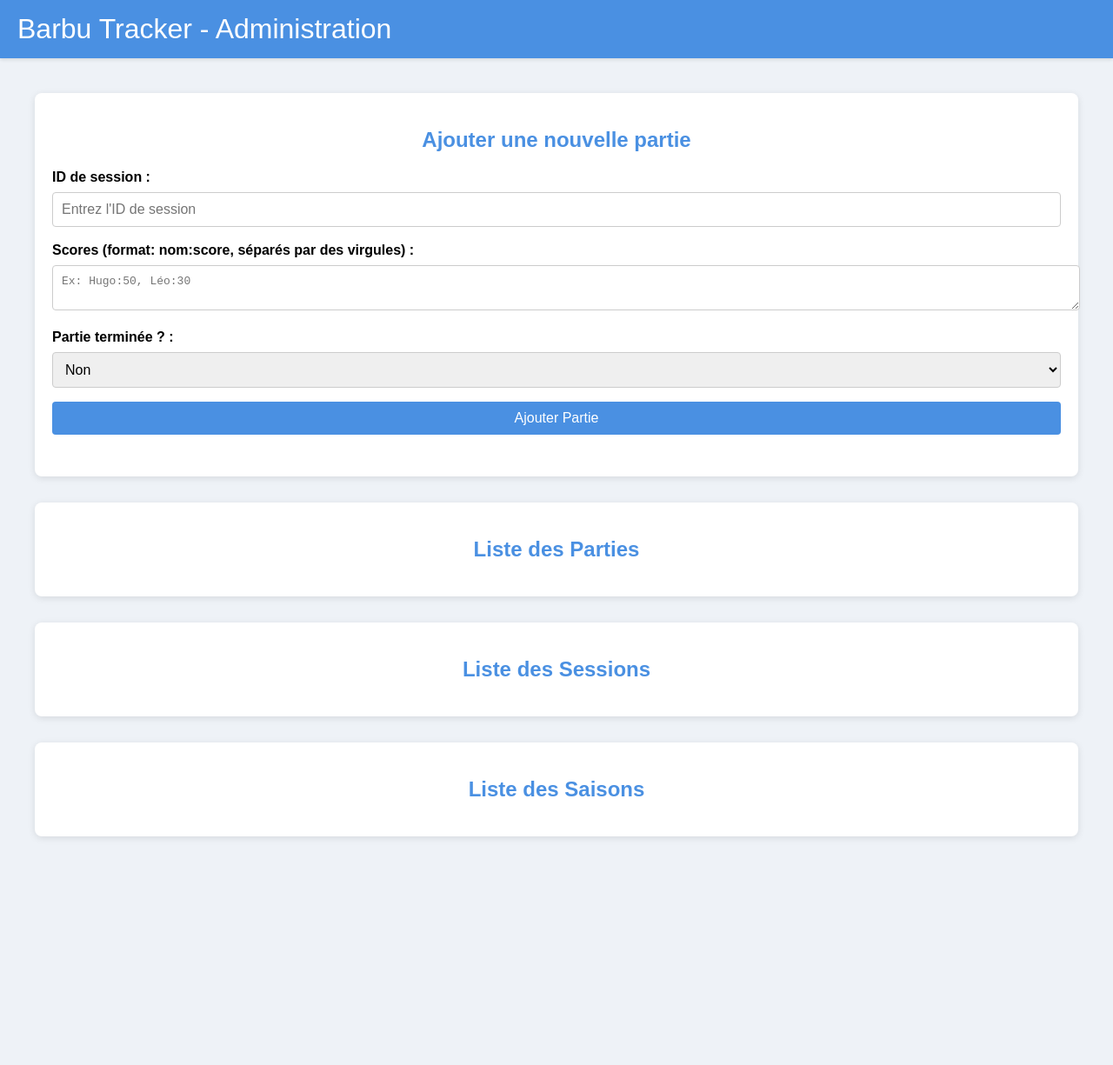
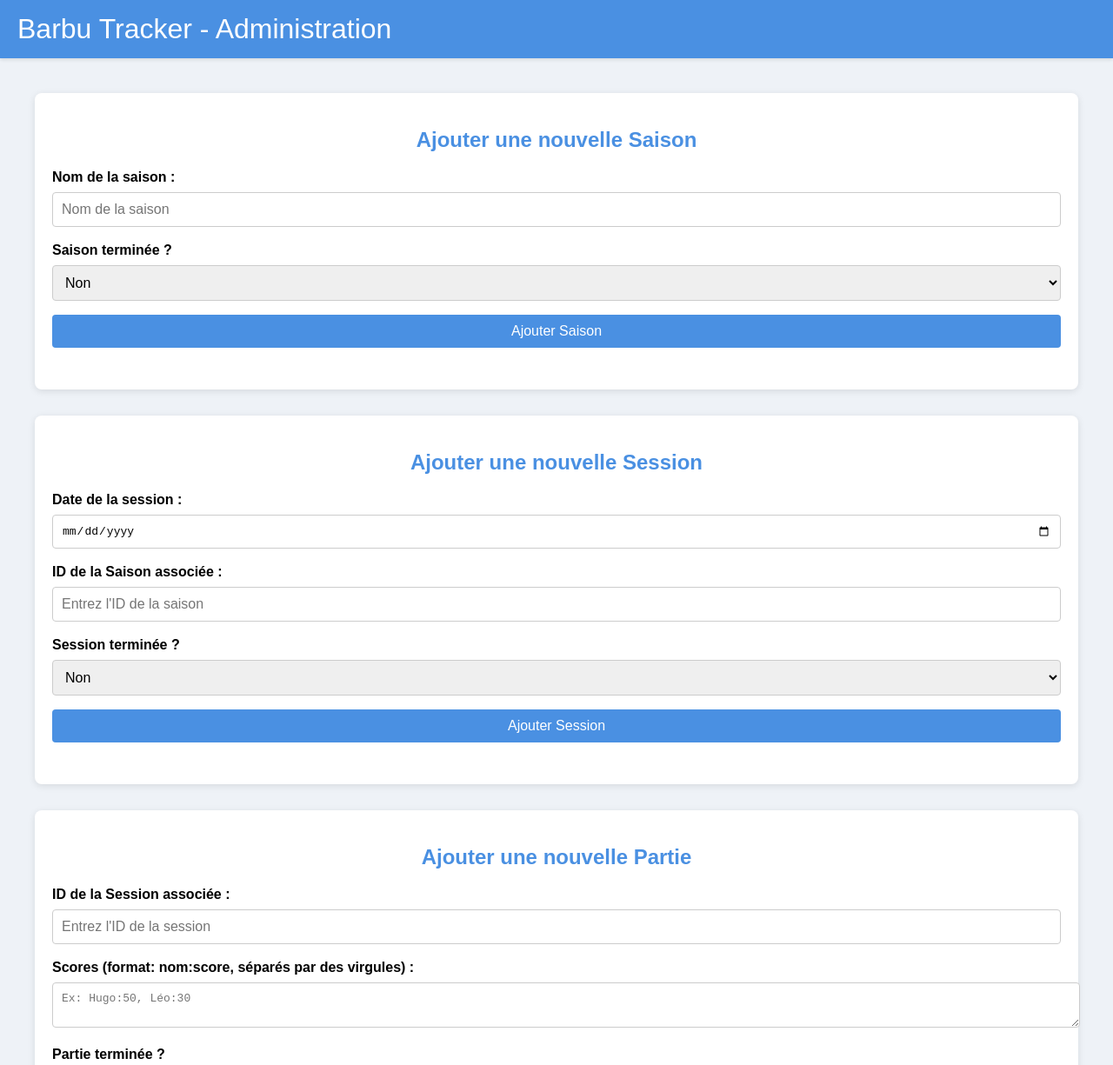
Before and after one commit to yougowami/barbu-tracker, a plain HTML site: page public/admin.html in a window 1280 px wide. Shown: the top 1225 px of the page at 87% size. Before the commit the page ends 1032 px from the top, so only its background shows below. Drawn offline with nearby package versions, Linux system fonts and the light colour scheme; no server answers.

Commit message:
Update admin.html

```diff
--- a/public/admin.html
+++ b/public/admin.html
@@ -49,8 +49,8 @@
       background: #fff;
       border-radius: 8px;
       padding: 20px;
+      margin-bottom: 30px;
       box-shadow: 0 2px 8px rgba(0,0,0,0.1);
-      margin-bottom: 30px;
     }
     h2 {
       color: #4A90E2;
@@ -118,46 +118,69 @@
   </style>
 </head>
 <body>
-  <header>
-    Barbu Tracker - Administration
-  </header>
+  <header>Barbu Tracker - Administration</header>
   <main>
+    <!-- Formulaire d'ajout d'une nouvelle saison -->
+    <div class="admin-container">
+      <h2>Ajouter une nouvelle Saison</h2>
+      <form id="add-season-form">
+        <label for="season-name">Nom de la saison :</label>
+        <input type="text" id="season-name" placeholder="Nom de la saison" required>
+        <label for="season-finished">Saison terminée ?</label>
+        <select id="season-finished">
+          <option value="false" selected>Non</option>
+          <option value="true">Oui</option>
+        </select>
+        <button type="submit">Ajouter Saison</button>
+      </form>
+    </div>
+
+    <!-- Formulaire d'ajout d'une nouvelle session -->
+    <div class="admin-container">
+      <h2>Ajouter une nouvelle Session</h2>
+      <form id="add-session-form">
+        <label for="session-date">Date de la session :</label>
+        <input type="date" id="session-date" required>
+        <label for="session-season">ID de la Saison associée :</label>
+        <input type="text" id="session-season" placeholder="Entrez l'ID de la saison" required>
+        <label for="session-finished">Session terminée ?</label>
+        <select id="session-finished">
+          <option value="false" selected>Non</option>
+          <option value="true">Oui</option>
+        </select>
+        <button type="submit">Ajouter Session</button>
+      </form>
+    </div>
+
     <!-- Formulaire d'ajout d'une nouvelle partie -->
     <div class="admin-container">
-      <h2>Ajouter une nouvelle partie</h2>
+      <h2>Ajouter une nouvelle Partie</h2>
       <form id="add-party-form">
-        <label for="session-id">ID de session :</label>
-        <input type="text" id="session-id" placeholder="Entrez l'ID de session" required>
-
-        <label for="player-scores">Scores (format: nom:score, séparés par des virgules) :</label>
-        <textarea id="player-scores" placeholder="Ex: Hugo:50, Léo:30" required></textarea>
-
-        <label for="finished">Partie terminée ? :</label>
-        <select id="finished">
+        <label for="party-session">ID de la Session associée :</label>
+        <input type="text" id="party-session" placeholder="Entrez l'ID de la session" required>
+        <label for="party-scores">Scores (format: nom:score, séparés par des virgules) :</label>
+        <textarea id="party-scores" placeholder="Ex: Hugo:50, Léo:30" required></textarea>
+        <label for="party-finished">Partie terminée ?</label>
+        <select id="party-finished">
+          <option value="false" selected>Non</option>
           <option value="true">Oui</option>
-          <option value="false" selected>Non</option>
         </select>
-
         <button type="submit">Ajouter Partie</button>
       </form>
     </div>
 
-    <!-- Liste des Parties -->
-    <div class="admin-container">
-      <h2>Liste des Parties</h2>
-      <ul class="data-list" id="party-list"></ul>
+    <!-- Section pour afficher les listes -->
+    <div class="admin-container data-section">
+      <h2>Liste des Saisons</h2>
+      <ul class="data-list" id="season-list"></ul>
     </div>
-
-    <!-- Liste des Sessions -->
-    <div class="admin-container">
+    <div class="admin-container data-section">
       <h2>Liste des Sessions</h2>
       <ul class="data-list" id="session-list"></ul>
     </div>
-
-    <!-- Liste des Saisons -->
-    <div class="admin-container">
-      <h2>Liste des Saisons</h2>
-      <ul class="data-list" id="saison-list"></ul>
+    <div class="admin-container data-section">
+      <h2>Liste des Parties</h2>
+      <ul class="data-list" id="party-list"></ul>
     </div>
   </main>
   <script src="admin.js"></script>
```
